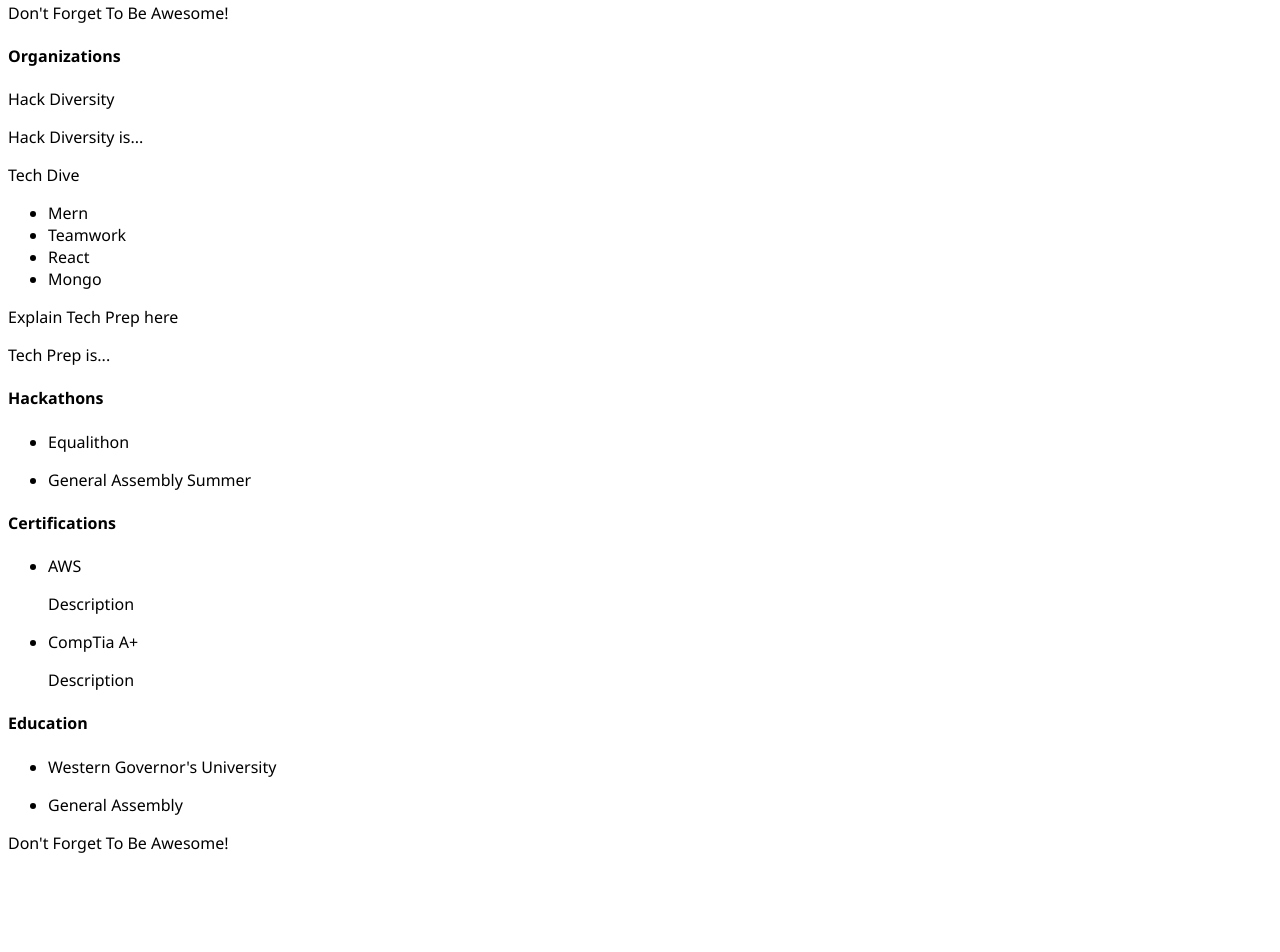
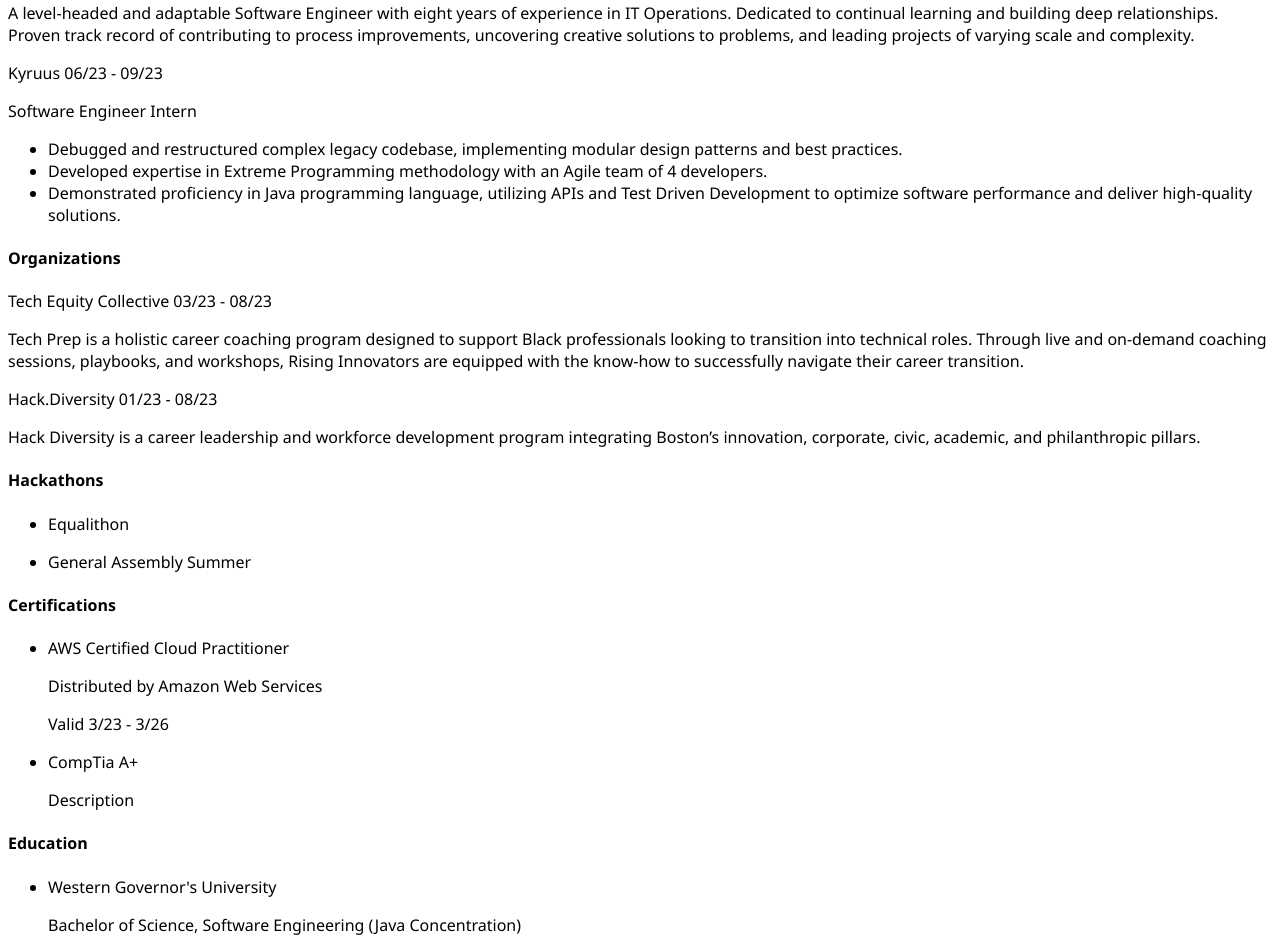
Before and after one commit to kaibrown28/KaiBrown_Cloud_Resume_Front, a React (Create React App) app in the folder cloud_resume/: page /resume in a window 1280 px wide. Shown: the part 160-1112 px from the top of the page. Before the commit the page ends 1030 px from the top, so only its background shows below. Built offline with nearby package versions, Linux system fonts and the light colour scheme.

Commit message:
updated resume sections

```diff
--- a/cloud_resume/package.json
+++ b/cloud_resume/package.json
@@ -6,8 +6,11 @@
     "@testing-library/jest-dom": "^5.16.5",
     "@testing-library/react": "^13.4.0",
     "@testing-library/user-event": "^13.5.0",
+    "bootstrap": "^5.3.1",
     "react": "^18.2.0",
+    "react-bootstrap": "^2.8.0",
     "react-dom": "^18.2.0",
+    "react-router-dom": "^6.15.0",
     "react-scripts": "5.0.1",
     "web-vitals": "^2.1.4"
   },
--- a/cloud_resume/src/index.js
+++ b/cloud_resume/src/index.js
@@ -1,10 +1,10 @@
-import React from 'react';
 import ReactDOM from 'react-dom/client';
 import App from './App';
 import reportWebVitals from './reportWebVitals';
 import {createBrowserRouter, RouterProvider} from 'react-router-dom';
 // import {Header, Footer, Counter, Resume} from './components/index'
 import {ErrorPage, Home, ResumePage} from './pages/index'
+import React from 'react';
 
 
 const router = createBrowserRouter([
--- a/cloud_resume/src/resSections/Certifications.js
+++ b/cloud_resume/src/resSections/Certifications.js
@@ -4,8 +4,9 @@
             <h4>Certifications</h4>
             <ul>
                 <li>
-                    <p>AWS</p>
-                    <p>Description</p>
+                    <p>AWS Certified Cloud Practitioner</p>
+                    <p>Distributed by Amazon Web Services</p>
+                    <p>Valid 3/23 - 3/26</p>
                 </li>
                 <li>
                     <p>CompTia A+</p>
--- a/cloud_resume/src/resSections/Contact.js
+++ b/cloud_resume/src/resSections/Contact.js
@@ -3,8 +3,8 @@
         <div className="contact">
             <a>Greater Boston</a>
             <a href="kaibrown28@outlook.com"> Email</a>
-            <a href="www.linkedin.com/in/kaibrown28"> LinkedIn</a>
-            <a href="github.com"> GitHub</a>
+            <a target="_blank" href="www.linkedin.com/in/kaibrown28"> LinkedIn</a>
+            <a target="_blank" href="github.com"> GitHub</a>
         </div>
     )
 }
--- a/cloud_resume/src/resSections/Education.js
+++ b/cloud_resume/src/resSections/Education.js
@@ -4,9 +4,13 @@
             <h4>Education</h4>
             <ul>
                 <li>Western Governor's University</li>
-                    <p></p>
+                    <p>Bachelor of Science, Software Engineering (Java Concentration)</p>
+                    <p>Expected graduation in 2025</p>
+
                 <li>General Assembly</li>
-                    <p></p>
+                    <p>Full-stack software engineering immersive student in an intensive, twelve-week, 450+ hour program focused on product
+                        development fundamentals, object-oriented programming, MVC frameworks, data modeling, and team collaboration
+                        strategies. Developed a portfolio of individual and group projects.</p>
             </ul>
         </div>
     )
--- a/cloud_resume/src/resSections/Kyruus.js
+++ b/cloud_resume/src/resSections/Kyruus.js
@@ -1,7 +1,14 @@
 const Kyruus = () => {
     return (
         <div className="kyruus">
-            <p>Don't Forget To Be Awesome!</p>
+            <p>Kyruus 06/23 - 09/23</p>
+            <p>Software Engineer Intern</p>
+            <ul>
+                <li>Debugged and restructured complex legacy codebase, implementing modular design patterns and best practices.</li>
+                <li>Developed expertise in Extreme Programming methodology with an Agile team of 4 developers.</li>
+                <li>Demonstrated proficiency in Java programming language, utilizing APIs and Test Driven Development to optimize
+                    software performance and deliver high-quality solutions.</li>
+            </ul>
         </div>
     )
 }
--- a/cloud_resume/src/resSections/Organizations.js
+++ b/cloud_resume/src/resSections/Organizations.js
@@ -3,22 +3,18 @@
         <>
         <div className="hack">
             <h4>Organizations</h4>
-                <p>Hack Diversity</p>
-                <p>Hack Diversity is...</p>
+            <p>Tech Equity Collective 03/23 - 08/23</p>
+                <p>Tech Prep is a holistic career coaching program designed to support Black professionals looking to transition into
+                technical roles. Through live and on-demand coaching sessions, playbooks, and workshops, Rising Innovators
+                are equipped with the know-how to successfully navigate their career transition.
+                </p>
 
-            <p>Tech Dive</p>
-                <ul>
-                    <li>Mern</li>
-                    <li>Teamwork</li>
-                    <li>React</li>
-                    <li>Mongo</li>
-                </ul>
+                <p>Hack.Diversity 01/23 - 08/23</p>
+                <p>Hack Diversity is a career leadership and workforce development program integrating Boston’s
+                innovation, corporate, civic, academic, and philanthropic pillars.
+                </p>
         </div>
 
-        <div className="tec">
-            <p>Explain Tech Prep here</p>
-            <p>Tech Prep is... </p>
-        </div>
     </>
     )
 }
--- a/cloud_resume/src/resSections/Summary.js
+++ b/cloud_resume/src/resSections/Summary.js
@@ -2,6 +2,10 @@
     return (
         <div className="summary">
             <h4>Summary</h4>
+                <p>A level-headed and adaptable Software Engineer with eight years of experience in IT Operations. Dedicated to continual
+                    learning and building deep relationships. Proven track record of contributing to process improvements, uncovering
+                    creative solutions to problems, and leading projects of varying scale and complexity.
+                </p>
         </div>
     )
 }
```
Also changed, not shown: 1 other file (tests, documents, lock files or other folders).
